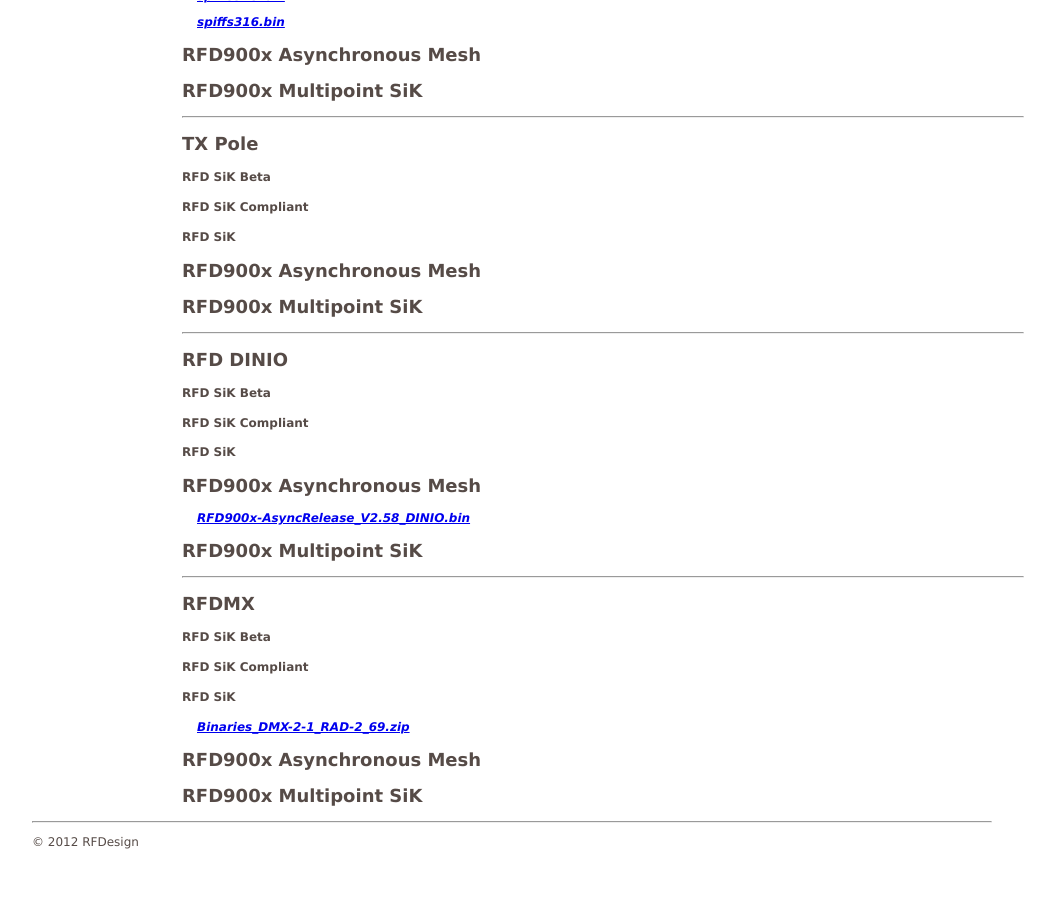
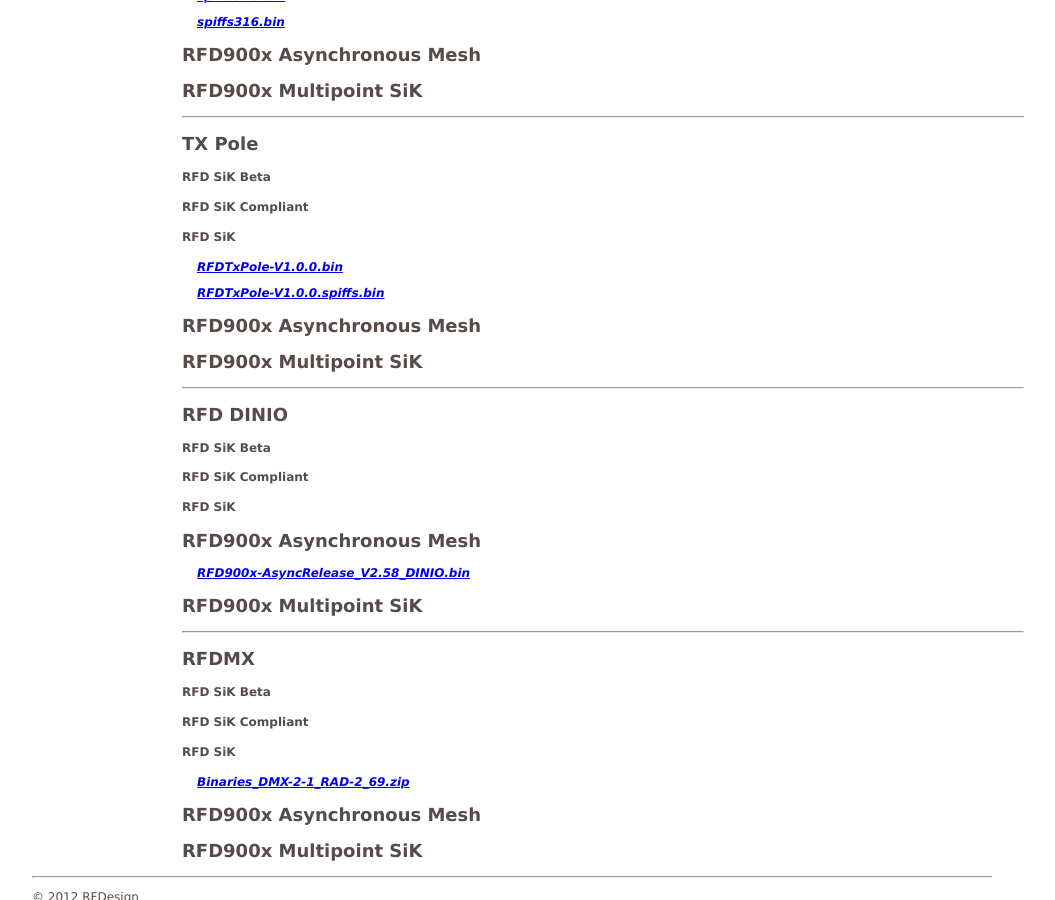
Before and after one commit to RFDesign/rfdesign.github.io, a Jekyll site: the page built from firmware.html, in a window 1280 px wide and 900 px high, scrolled down 3049 px. Shown: the whole window, without its empty margins (26-1081 px from the left). Built offline with Jekyll 4.4.1, drawn with Linux system fonts in a browser that asks for light colours; before the commit the page ends 3910 px from its top, so only the background shows below that.

Commit message:
Update firmware.yml

```diff
--- a/_data/firmware.yml
+++ b/_data/firmware.yml
@@ -104,6 +104,8 @@
 - modems:
     heading: TX Pole
     SIK:
+        - file: RFDTxPole-V1.0.0.bin
+        - file: RFDTxPole-V1.0.0.spiffs.bin
 
 - modems:
     heading: RFD DINIO
```
